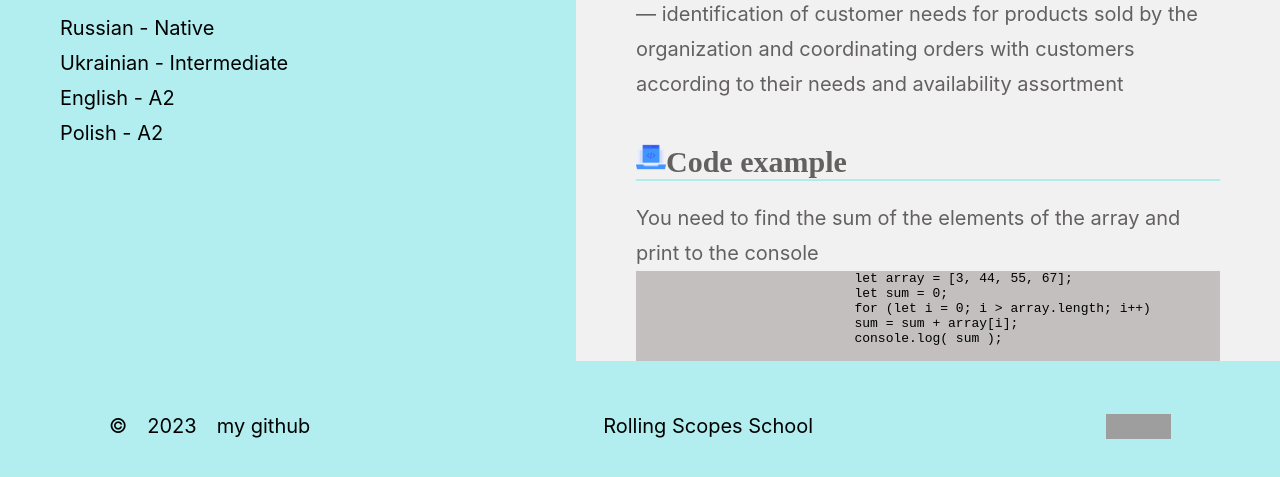
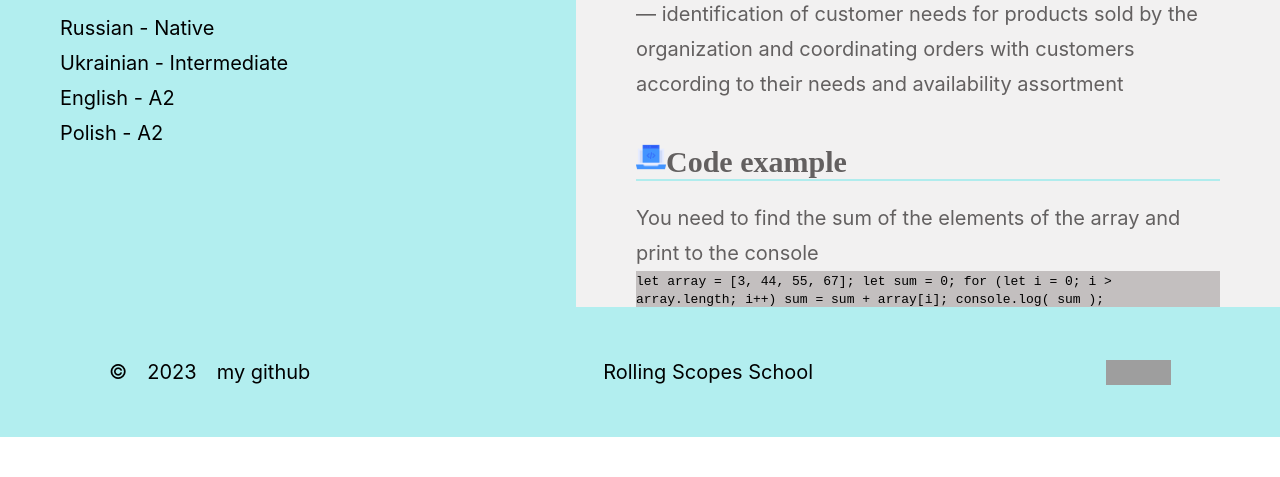
Before and after one commit to yanassam/rsschool-cvStage1, a plain HTML site: page index.html in a window 1280 px wide. Shown: the part 1054-1531 px from the top of the page. After the commit the page ends 1491 px from the top, so only its background shows below. Drawn offline with Linux system fonts and the light colour scheme; grey boxes are pictures that could not be loaded.

Commit message:
fix: fix errors on code

```diff
--- a/index.html
+++ b/index.html
@@ -130,13 +130,13 @@
             <p>You need to find the sum of the elements of the array and print to the console</p>
             <div class="code">
               <code>
-                            <pre>
+                            <!-- <pre> -->
                             let array = [3, 44, 55, 67];
                             let sum = 0;
                             for (let i = 0; i > array.length; i++)
                             sum = sum + array[i];
                             console.log( sum );
-                            </pre>
+                            <!-- </pre> -->
                             </code>
             </div>
           </section>
```
